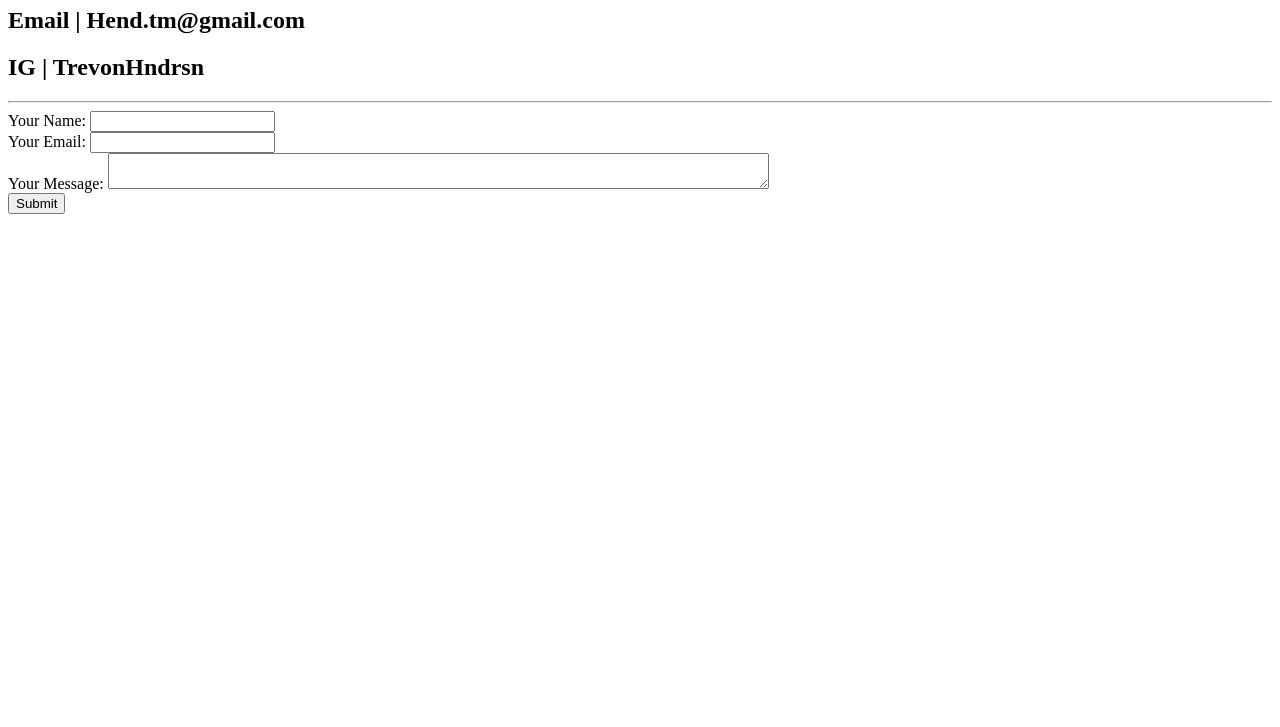
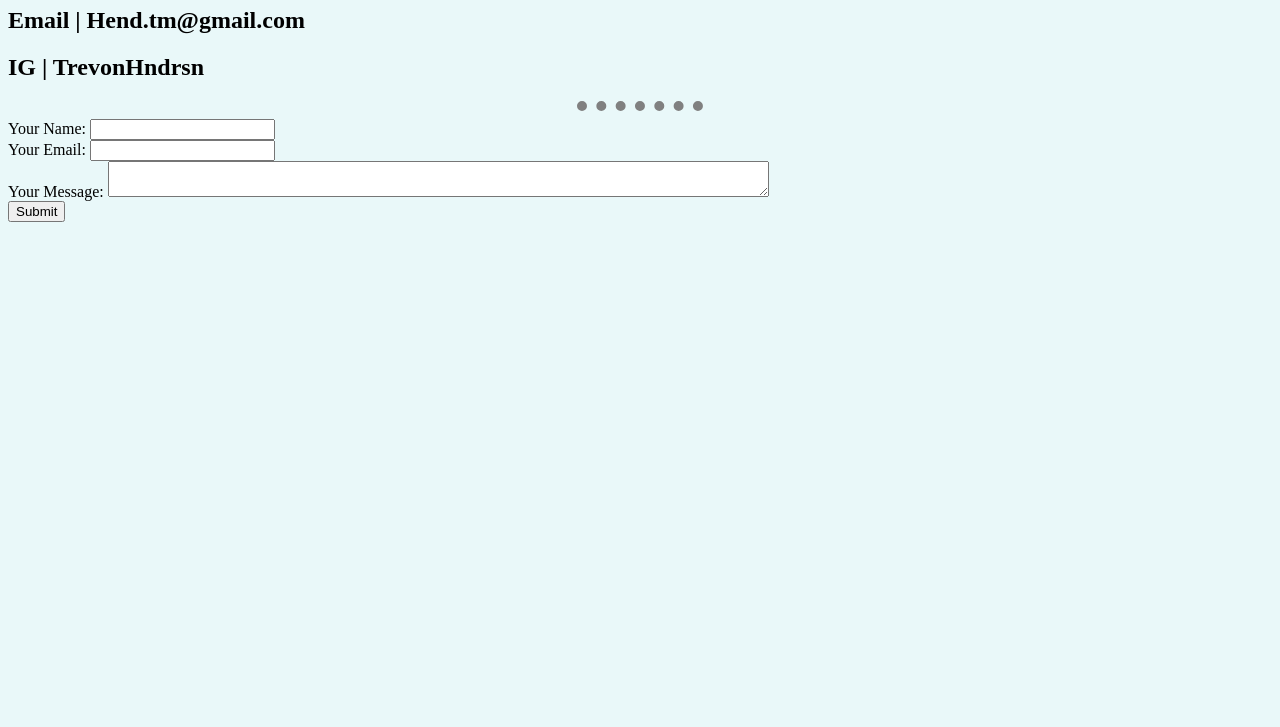
Before and after one commit to trevonhndrsn/MYCV, a plain HTML site: page Contacts.html in a window 1280 px wide. Shown: the part 73-800 px from the top of the page. Drawn offline with Linux system fonts and the light colour scheme.

Commit message:
Update Contacts.html

```diff
--- a/Contacts.html
+++ b/Contacts.html
@@ -3,6 +3,20 @@
   <head>
     <meta charset="utf-8">
       <title></title>
+    <style>
+        body {
+            background-color: #E9F8F9;
+        }
+
+        hr {
+            border-style: none;
+            border-top-style: dotted;
+            border-color: grey;
+            border-width: 10px;
+            width: 10%;
+        }
+
+      </style>
   </head>
   <body>
     <stong><h1>CONTACT ME</h1></stong>
```
